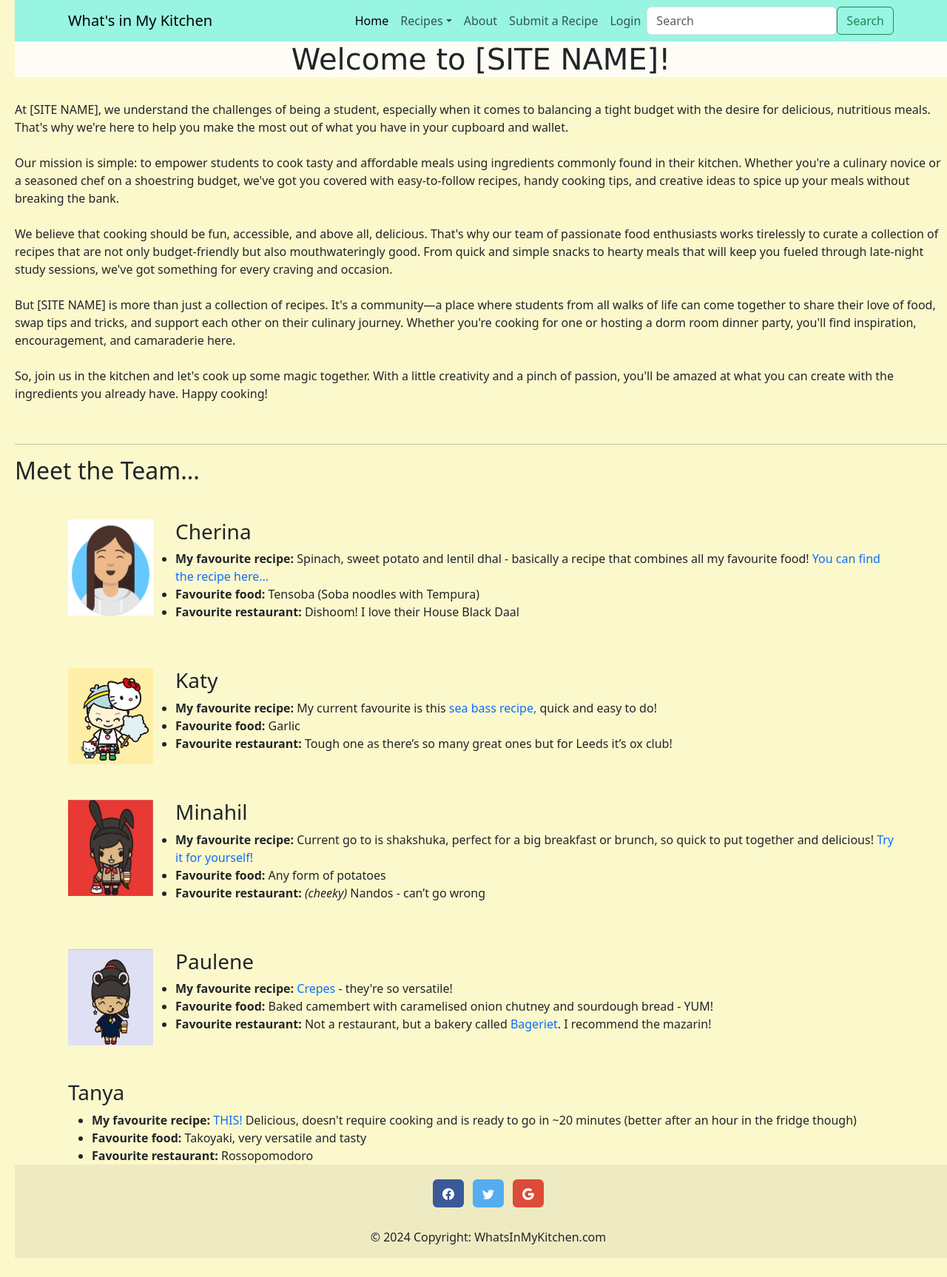
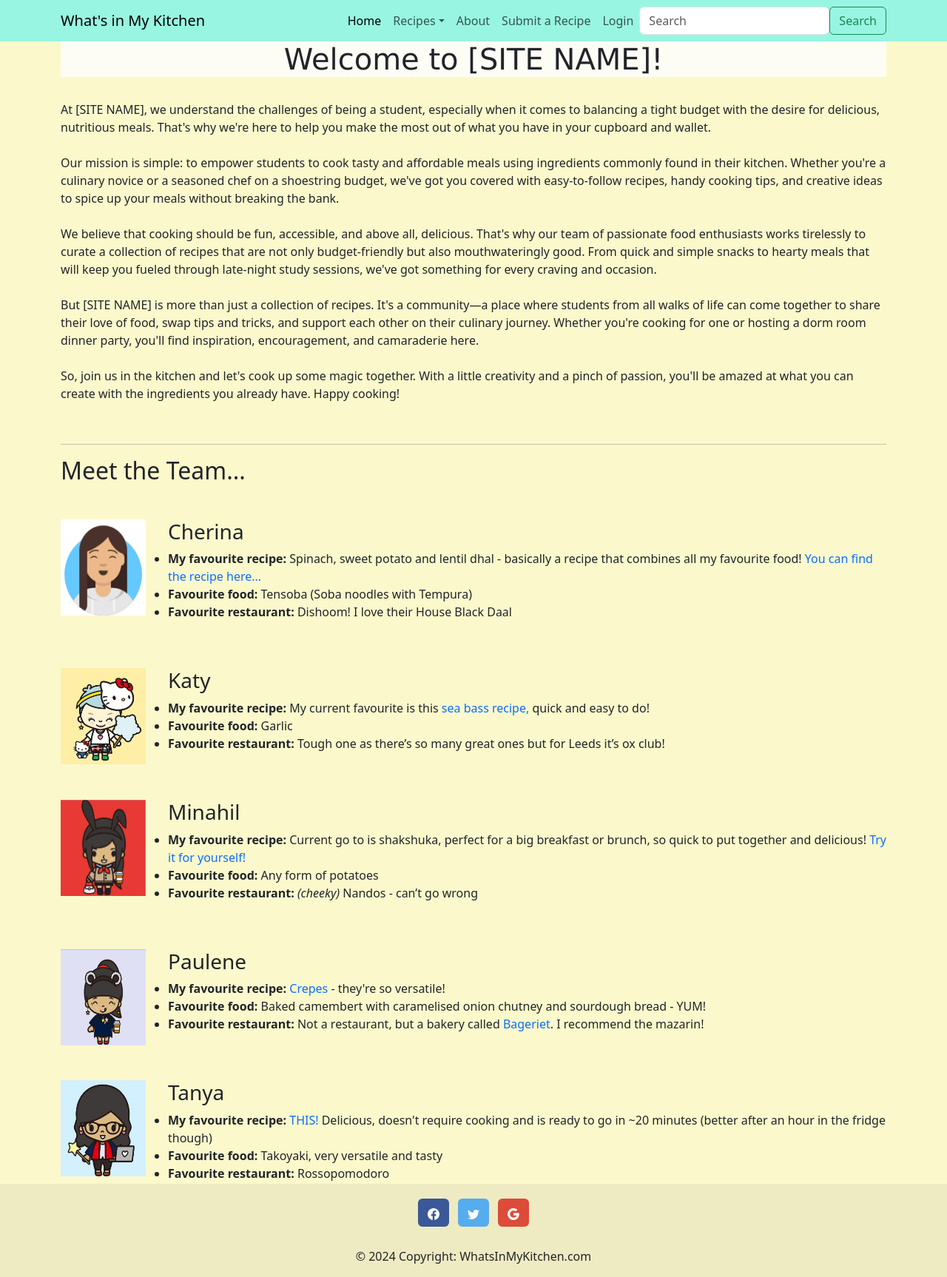
Before and after one commit to TanyaWaqanika/CookingMamas, a Flask app: page /about/name in a window 1280 px wide. Shown: the whole page at 74% size. Before the commit the page ends 1700 px from the top, so only its background shows below. Run offline with Flask 3, Linux system fonts and the light colour scheme.

Commit message:
Amends to style sheet

```diff
--- a/application/static/main_styles.css
+++ b/application/static/main_styles.css
@@ -6,7 +6,6 @@ html {
 body {
     background-color: #FBF8CC;
     margin-bottom: 20px; /* Height of the footer */
-    padding-left: 20px;
 }
 
 footer {
--- a/application/templates/about.html
+++ b/application/templates/about.html
@@ -1,5 +1,7 @@
 {% extends "layout.html" %}
 {% block body_content %}
+<!--About us text-->
+<div class="container">
     <h1>
         Welcome to [SITE NAME]!
     </h1>
@@ -17,15 +19,12 @@
     </p>
     <br>
     <hr>
+<!--Blurb on each team with avatar a a-tags to external links-->
     <h2>
         Meet the Team...
         <br><br>
     </h2>
-
-    <div class="container">
-        <div class="container__image">
     <img style="float: left; margin: 0px 30px 30px 0px;" src="/static/images/cherina.jpg" alt="cherina" width="115" height="130">
-              <div class="container__text">
     <h3>Cherina</h3>
     <ul>
         <li>
@@ -42,14 +41,8 @@
             Dishoom! I love their House Black Daal
         </li>
     </ul>
-              </div>
-        </div>
-    </div>
     <br><br>
-    <div class="container">
-            <div class="container__image">
     <img style="float: left; margin: 0px 30px 30px 0px;" src="/static/images/katy.jpg" alt="katy" width="115" height="130">
-                  <div class="container__text">
     <h3>
         Katy
     </h3>
@@ -67,14 +60,8 @@
             Tough one as there’s so many great ones but for Leeds it’s ox club!
         </li>
     </ul>
-              </div>
-        </div>
-    </div>
     <br><br>
-    <div class="container">
-            <div class="container__image">
     <img style="float: left; margin: 0px 30px 30px 0px;" src="/static/images/minahil.jpg" alt="minahil" width="115" height="130">
-                  <div class="container__text">
     <h3>
         Minahil
     </h3>
@@ -93,14 +80,8 @@
             <i>(cheeky)</i> Nandos - can’t go wrong
         </li>
     </ul>
-                  </div>
-            </div>
-    </div>
     <br><br>
-    <div class="container">
-            <div class="container__image">
     <img style="float: left; margin: 0px 30px 30px 0px;" src="/static/images/paulene.jpg" alt="paulene" width="115" height="130">
-                  <div class="container__text">
     <h3>
         Paulene
     </h3>
@@ -119,14 +100,8 @@
             Not a restaurant, but a bakery called <a href="https://www.bageriet.co.uk/">Bageriet</a>. I recommend the mazarin!
         </li>
     </ul>
-                  </div>
-            </div>
-    </div>
     <br><br>
-    <div class="container">
-<!--            <div class="container__image">-->
-<!--              <img style="float: left; margin: 0px 30px 30px 0px;" src="/static/images/paulene.jpg" alt="paulene" width="115" height="130">-->
-                  <div class="container__text">
+    <img style="float: left; margin: 0px 30px 30px 0px;" src="/static/images/tanya.jpg" alt="paulene" width="115" height="130">
     <h3>
         Tanya
     </h3>
@@ -146,8 +121,4 @@
         </li>
     </ul>
 </div>
-            </div>
-<!--    </div>-->
-
-
 {% endblock %}
```
Also changed, not shown: application/static/images/tanya.jpg (added). Lines whose indentation alone changed are shown as unchanged.
